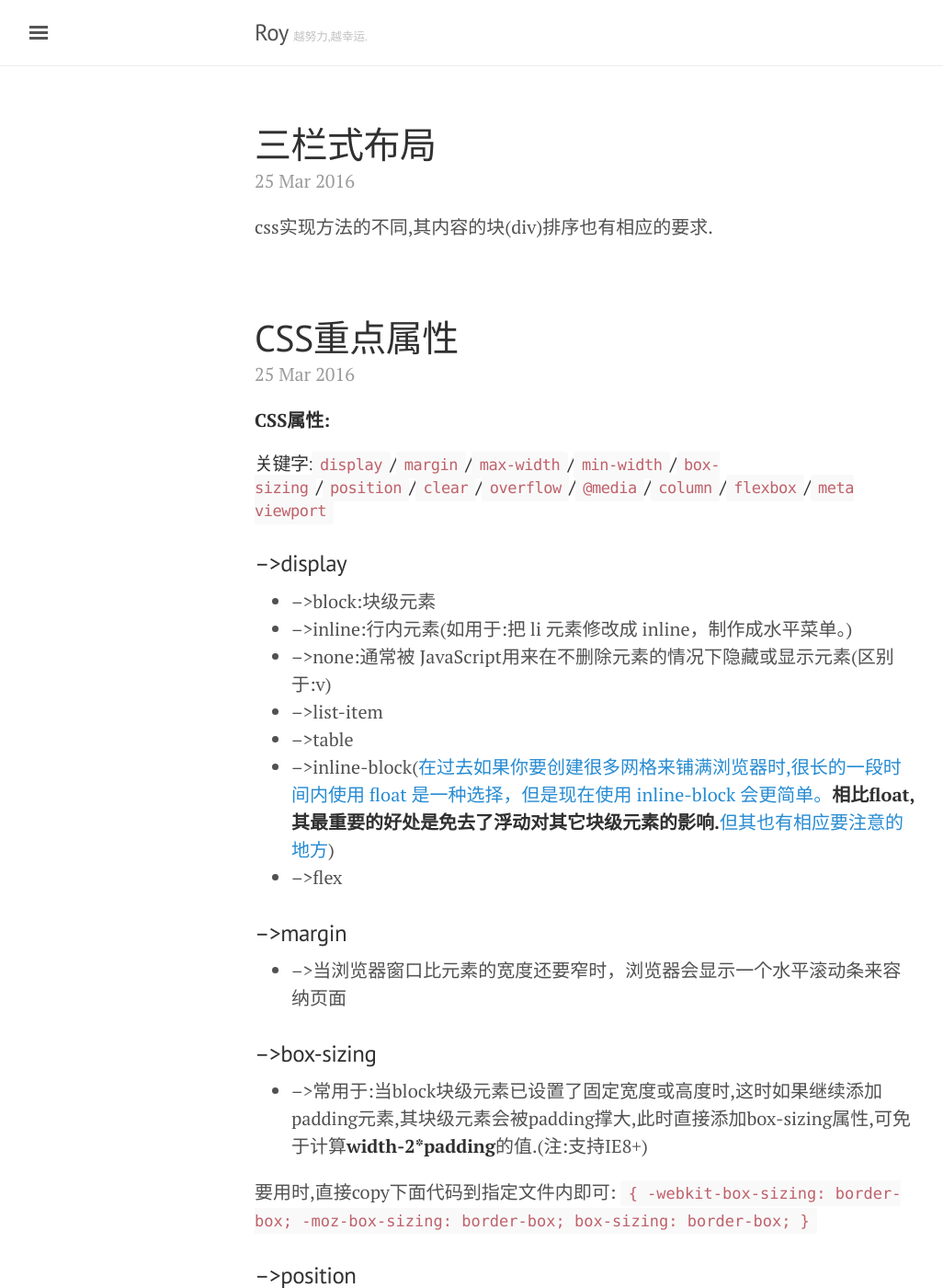
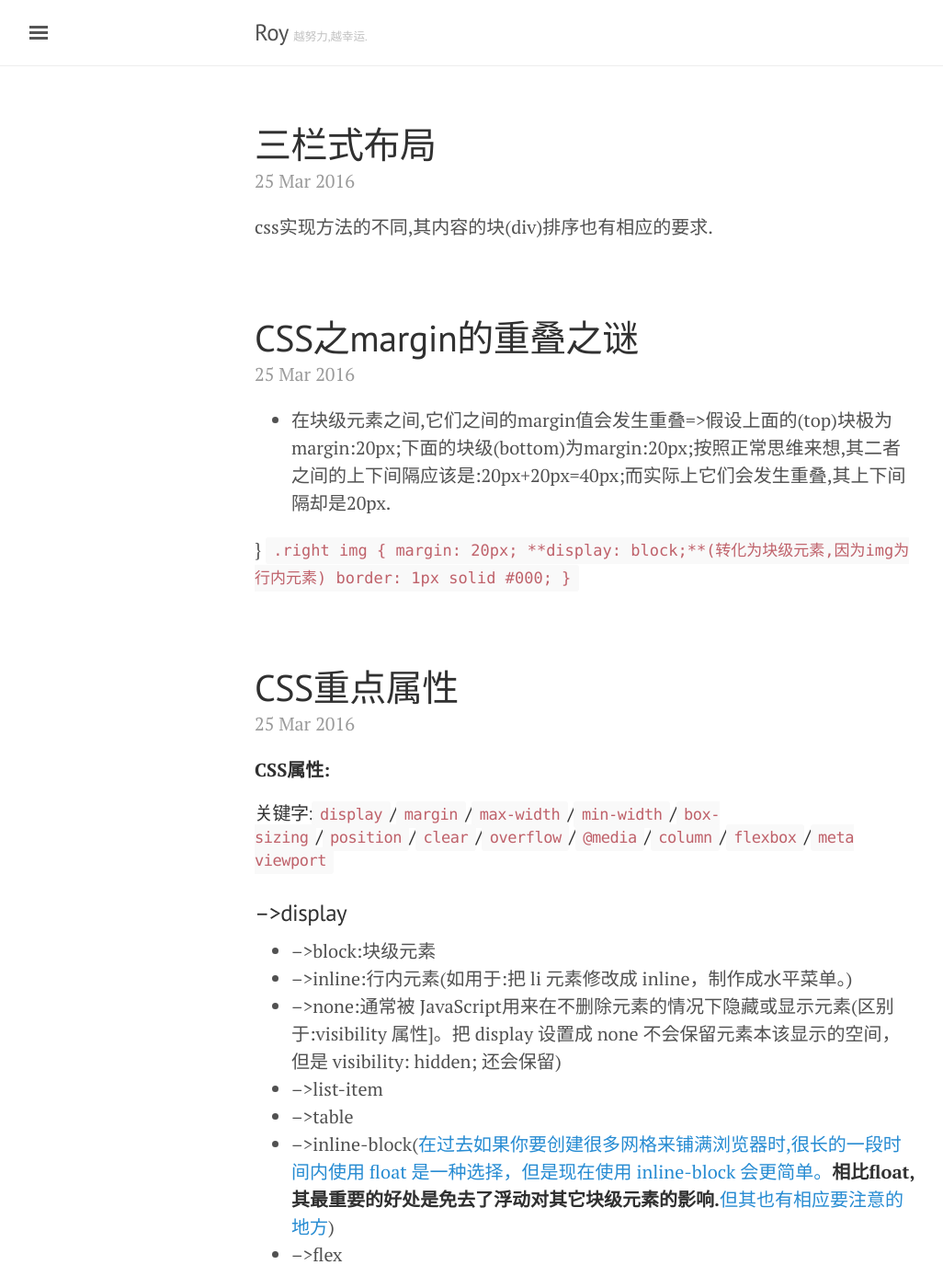
Before and after one commit to royluck/royluck.github.io, a Jekyll site: the page built from index.html, in a window 1280 px wide and 1400 px high. Shown: the whole window at 92% size, without its empty margins (3-1029 px from the left). Built offline with Jekyll 4.4.1, drawn with Linux system fonts in a browser that asks for light colours; the list of posts is cut into pages by our own code; some of the changed text lies outside the part shown.

Commit message:
新增博客

```diff
--- a/_includes/sidebar.html
+++ b/_includes/sidebar.html
@@ -8,7 +8,7 @@
 <!--     <p>{{ site.description }}</p> -->
 <img src="/images/users/head.jpg" style="width:120px; display: block;max-width: 100%;margin: 0 auto;
   border-radius: 100px;">
-  <span style="margin: 20px auto 0;display: block;"><i class="fa fa-user"></i>&nbsp;Hi~&nbsp;I'm roy.<br/><i class="fa fa-comment"></i>&nbsp;Welcome to my personal blog.</span>
+  <span style="margin: 20px auto 0;display: block;"><i class="fa fa-user"></i>&nbsp;Awww~&nbsp;I'm roy.<br/><i class="fa fa-comment"></i>&nbsp;Welcome to my personal blog.</span>
   </div>
 
   <nav class="sidebar-nav">
--- a/_posts/2016-03-25-css.md
+++ b/_posts/2016-03-25-css.md
@@ -12,7 +12,7 @@ category: Studying
 
 +	-->block:块级元素
 +	-->inline:行内元素(如用于:把 li 元素修改成 inline，制作成水平菜单。)
-+	-->none:通常被 JavaScript用来在不删除元素的情况下隐藏或显示元素(区别于:v)
++	-->none:通常被 JavaScript用来在不删除元素的情况下隐藏或显示元素(区别于:visibility 属性]。把 display 设置成 none 不会保留元素本该显示的空间，但是 visibility: hidden; 还会保留)
 +	-->list-item
 +	-->table
 +	-->inline-block([在过去如果你要创建很多网格来铺满浏览器时,很长的一段时间内使用 float 是一种选择，但是现在使用 inline-block 会更简单。](http://zh.learnlayout.com/inline-block.html)**相比float,其最重要的好处是免去了浮动对其它块级元素的影响.**[但其也有相应要注意的地方](http://zh.learnlayout.com/inline-block-layout.html))
--- /dev/null
+++ b/_posts/2016-03-25-css_margin.md
@@ -0,0 +1,15 @@
+---
+layout: post
+title: CSS之margin的重叠之谜
+category: Studying
+---
+
++ 在块级元素之间,它们之间的margin值会发生重叠=>假设上面的(top)块极为margin:20px;下面的块级(bottom)为margin:20px;按照正常思维来想,其二者之间的上下间隔应该是:20px+20px=40px;而实际上它们会发生重叠,其上下间隔却是20px.
+
+}
+`.right img
+{
+	margin: 20px;
+	**display: block;**(转化为块级元素,因为img为行内元素)
+	border: 1px solid #000;
+}`
```
Also changed, not shown: about.md (+2 -2 lines).
